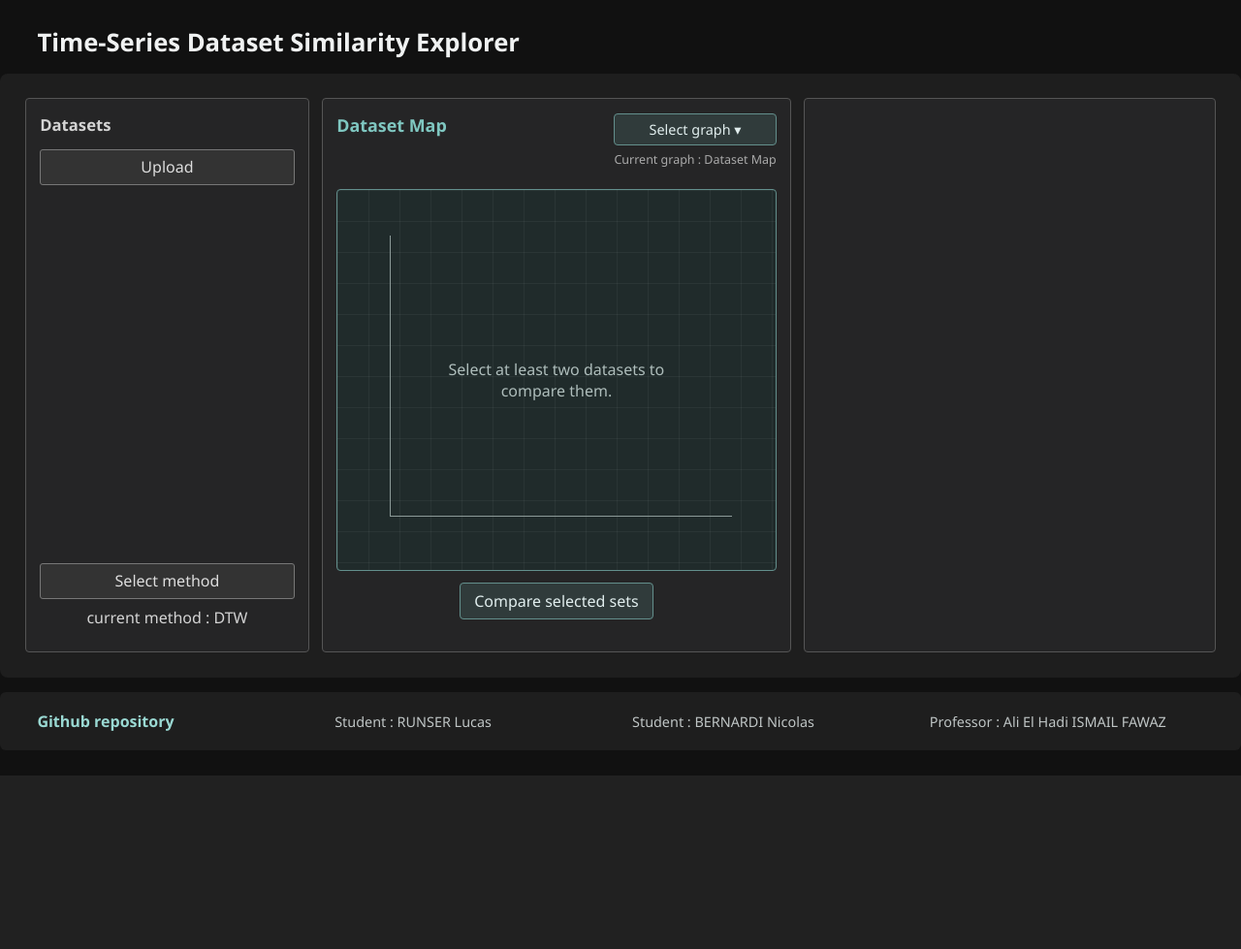
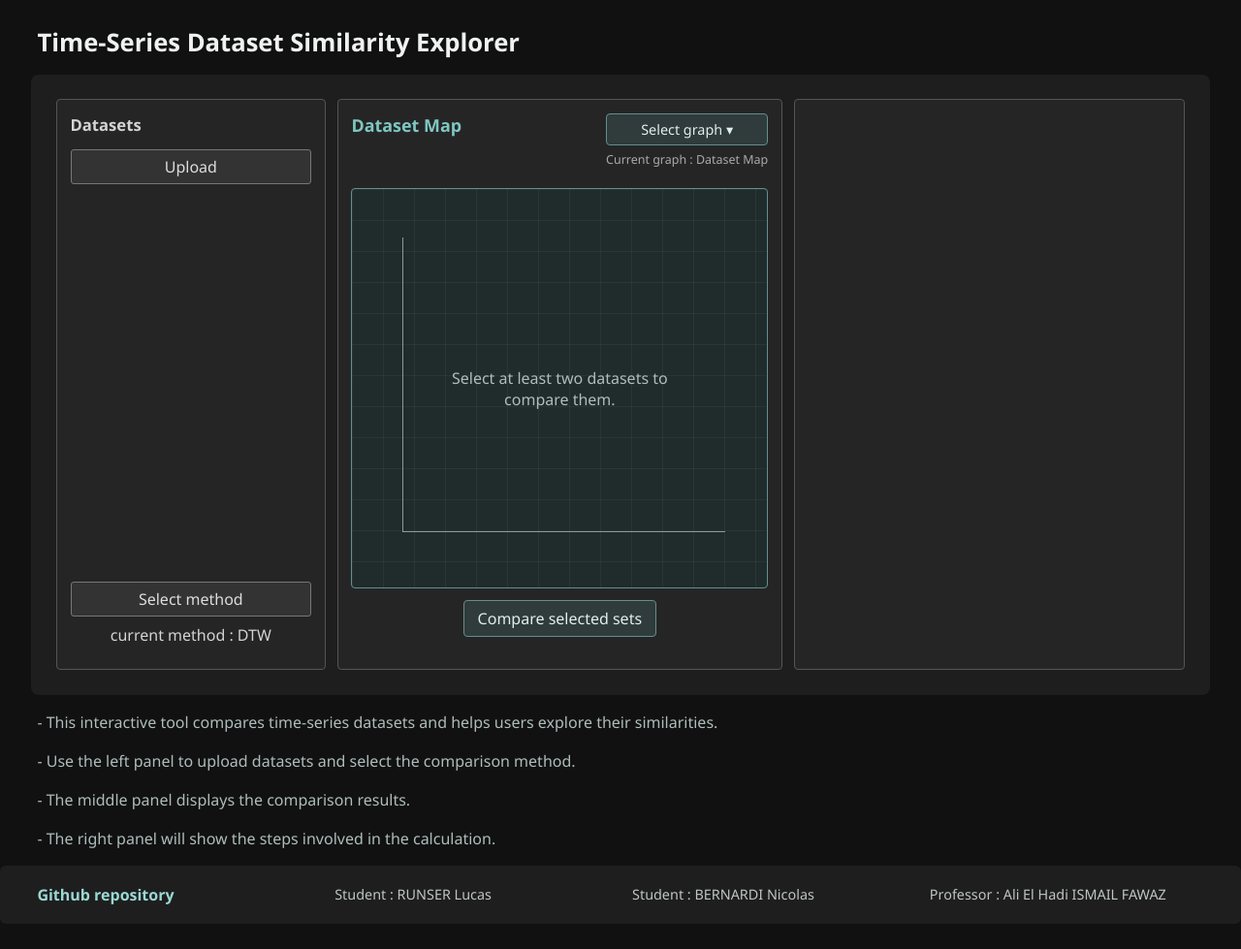
Before and after one commit to Naegi-UHA/time_series_visualization_comparison, a Django app: page / in a window 1280 px wide. Shown: the whole page at 97% size. Before the commit the page ends 800 px from the top, so only its background shows below. Run offline with Django 5.2, Linux system fonts and the light colour scheme.

Commit message:
added a description, improved the arrangement of the dashboard

```diff
--- a/core/static/core/css/style.css
+++ b/core/static/core/css/style.css
@@ -14,9 +14,9 @@
 
 body {
     display: grid;
-    grid-template-rows: auto minmax(0, 1fr) auto;
-    gap: 2%;
-    height: 100vh;
+    grid-template-rows: auto minmax(65vh, auto) auto auto;
+    gap: 2vh;
+    height: auto;
     min-height: 100vh;
     margin: 0;
     padding: 2% 0;
@@ -36,12 +36,24 @@ body {
     display: grid;
     grid-template: minmax(0, 1fr) / 1fr 1.65fr 1.45fr;
     gap: 1%;
-    width: 100%;
-    min-height: 0;
+    width: 95%;
+    min-height: 80vh;
+    margin-inline: auto;
     padding: 2%;
     border-radius: 8px;
     background: var(--page-bg);
 }
+
+.site-description {
+    display: flex;
+    flex-direction: column;
+    gap: 1em;
+    padding: 0 3%;
+    color: var(--muted);
+    line-height: 1.5;
+}
+
+.site-description p { margin: 0; }
 
 .site-footer {
     display: grid;
@@ -261,7 +273,7 @@ body {
 
 @media (max-width: 700px) {
     body {
-        grid-template-rows: auto 1fr auto;
+        grid-template-rows: auto auto auto auto;
         gap: 16px;
         height: auto;
         padding: 16px;
@@ -269,8 +281,10 @@ body {
     .dashboard {
         grid-template: auto / 1fr;
         gap: 12px;
+        min-height: 0;
         padding: 12px;
     }
     .panel { min-height: 30vh; }
+    .site-description { gap: 1em; padding: 0; }
     .site-footer { grid-template-columns: 1fr; gap: 12px; padding: 14px; }
 }
--- a/core/templates/core/index.html
+++ b/core/templates/core/index.html
@@ -7,14 +7,13 @@
     <meta name="viewport" content="width=device-width, initial-scale=1.0">
     <title>Time-Series Dataset Similarity Explorer</title>
 
-    <link rel="stylesheet" href="{% static 'core/css/style.css' %}?v=20261014-1">
+    <link rel="stylesheet" href="{% static 'core/css/style.css' %}?v=20261014-2">
 </head>
 <body>
     <header class="site-header">
         <h1>Time-Series Dataset Similarity Explorer</h1>
     </header>
-
-    <section class="dashboard">
+    <div class="dashboard">
         <div class="panel left-panel">
             <h2>Datasets</h2>
 
@@ -86,7 +85,14 @@
         <div class="panel right-panel">
         </div>
 
-    </section>
+    </div>
+
+    <div class="site-description">
+        <p>- This interactive tool compares time-series datasets and helps users explore their similarities.</p>
+        <p>- Use the left panel to upload datasets and select the comparison method.</p>
+        <p>- The middle panel displays the comparison results.</p>
+        <p>- The right panel will show the steps involved in the calculation.</p>
+    </div>
 
     <footer class="site-footer">
         <a href="https://github.com/Naegi-UHA/time_series_visualization_comparison" target="_blank" rel="noopener noreferrer">
```
